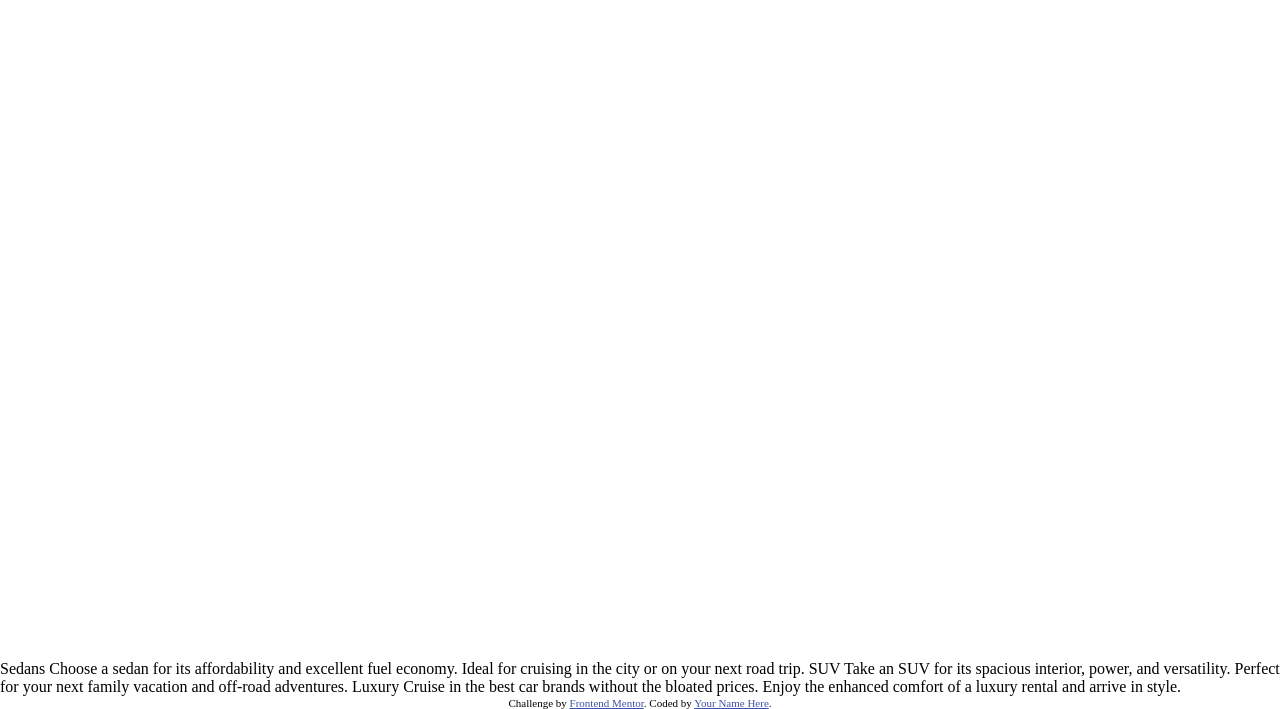
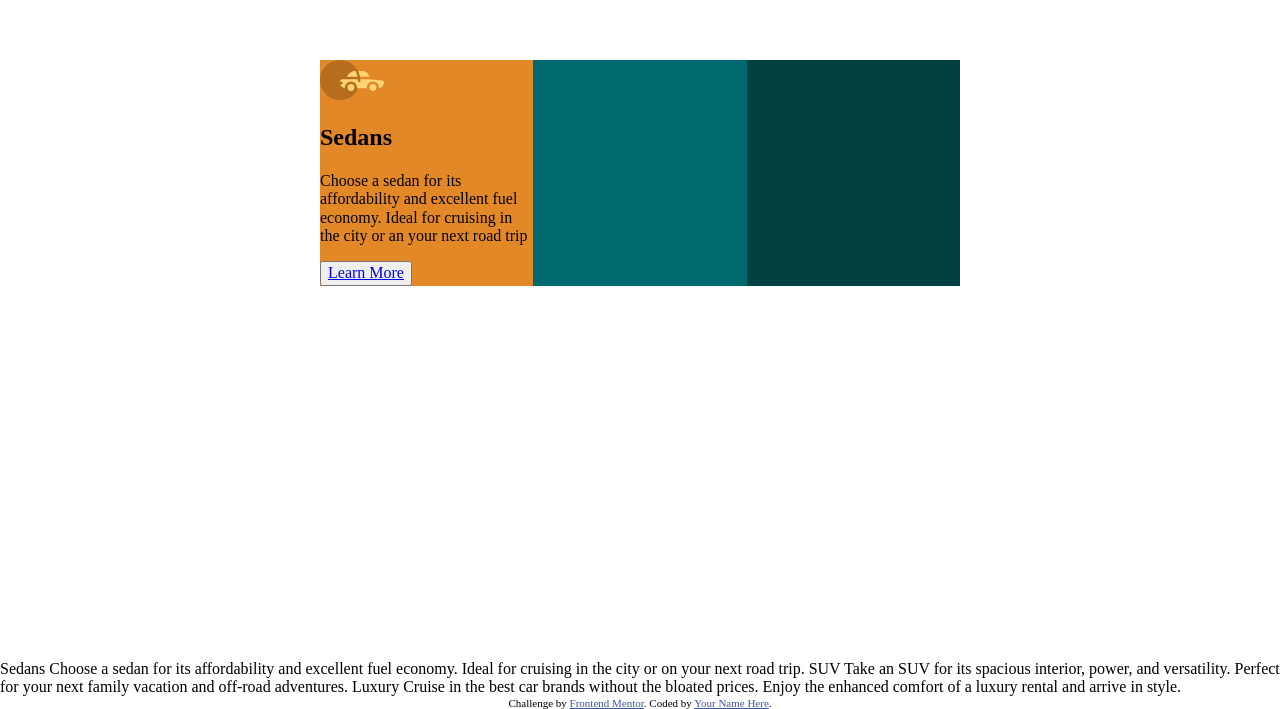
Before and after one commit to Jorge-Levi/3-column-preview-card-component, a plain HTML site: page index.html in a window 1280 px wide. Shown: the part 140-849 px from the top of the page. Drawn offline with Linux system fonts and the light colour scheme.

Commit message:
add info sedans

```diff
--- a/assets/css/style.css
+++ b/assets/css/style.css
@@ -44,3 +44,15 @@ body {
     width: 100%;
     height: 100%;
 }
+
+.sedans{
+  background-color: var(--bright-orange);
+}
+
+.suvs{
+  background-color: var(--dark-cyan);
+}
+
+.luxury{
+  background-color: var(--very-dark-cyan);
+}
--- a/index.html
+++ b/index.html
@@ -4,7 +4,7 @@
   <meta charset="UTF-8">
   <meta name="viewport" content="width=device-width, initial-scale=1.0"> <!-- displays site properly based on user's device -->
 
-  <link rel="icon" type="image/png" sizes="32x32" href="./images/favicon-32x32.png">
+  <link rel="icon" type="image/png" sizes="32x32" href="assets/images/favicon-32x32.png">
   <link rel="stylesheet" href="assets/css/normalize.css">
   <link rel="stylesheet" href="assets/css/style.css">
 
@@ -19,9 +19,16 @@
 <body>
   <main class="main">
     <div class="main__container">
-      <section class="main__section"></section>
-      <section class="main__section"></section>
-      <section class="main__section"></section>
+      <section class="main__section sedans">
+        <picture>
+          <img src="assets/images/icon-sedans.svg" alt="Icono de sedans">
+        </picture>
+        <h2>Sedans</h2>
+        <p>Choose a sedan for its affordability and excellent fuel economy. Ideal for cruising in the city or an your next road trip</p>
+        <button><a href="#">Learn More</a></button>
+      </section>
+      <section class="main__section suvs"></section>
+      <section class="main__section luxury"></section>
     </div>
   </main>
   Sedans
```
Also changed, not shown: assets/design/active-states.jpg (renamed from design/active-states.jpg), assets/design/desktop-design.jpg (renamed from design/desktop-design.jpg), assets/design/desktop-preview.jpg (renamed from design/desktop-preview.jpg), assets/design/mobile-design.jpg (renamed from design/mobile-design.jpg), assets/images/favicon-32x32.png (renamed from images/favicon-32x32.png), assets/images/icon-luxury.svg (renamed from images/icon-luxury.svg), assets/images/icon-sedans.svg (renamed from images/icon-sedans.svg), assets/images/icon-suvs.svg (renamed from images/icon-suvs.svg).
